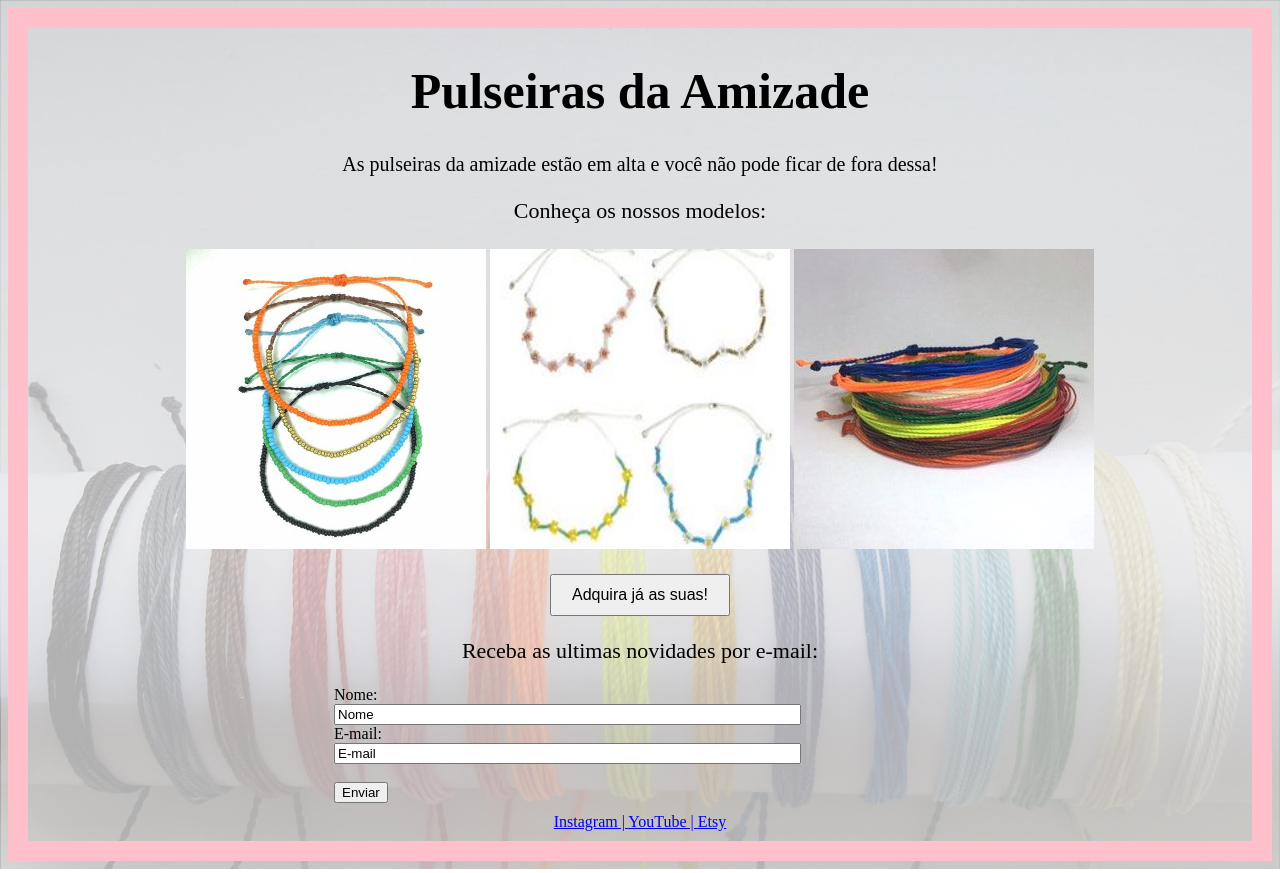
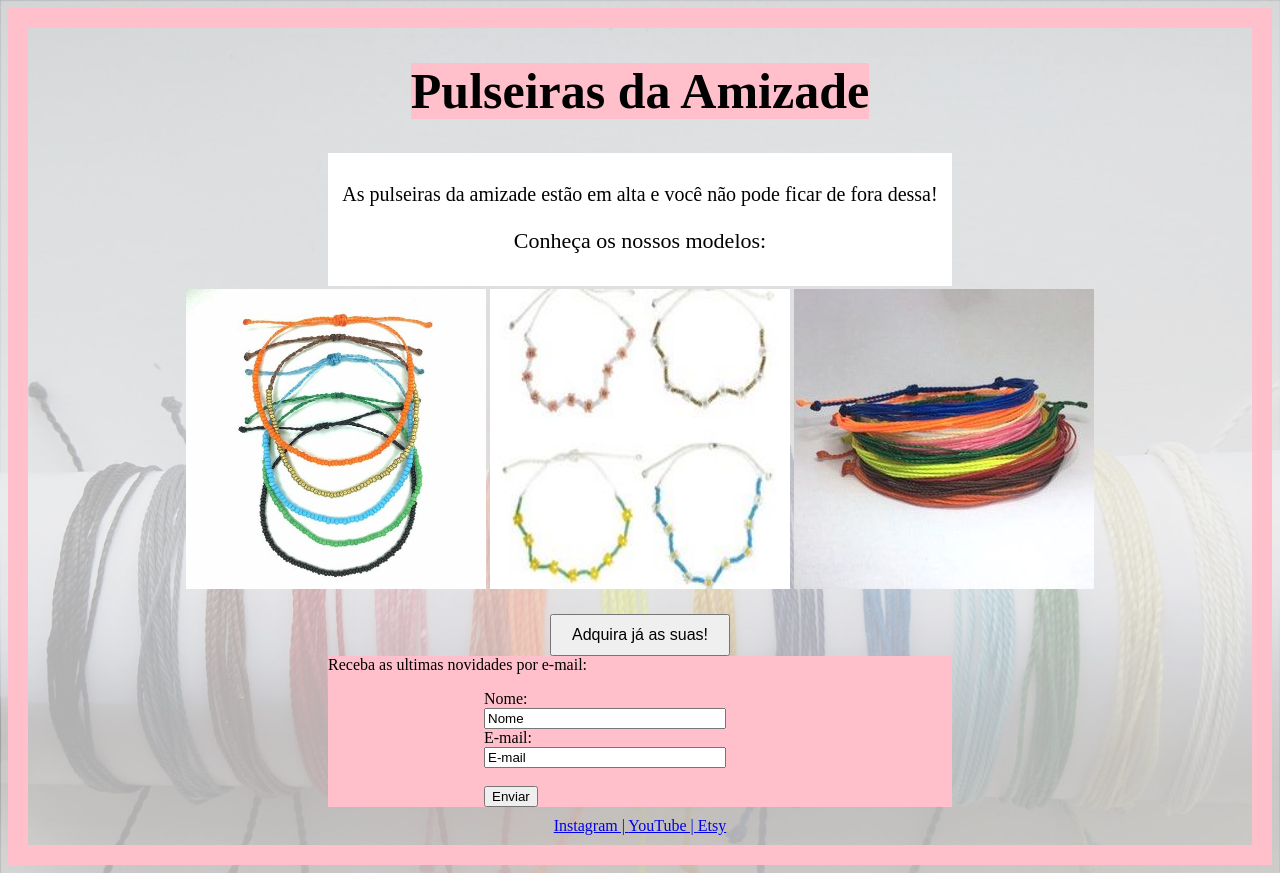
Before and after one commit to veronicalcosta/Desafio1, a plain HTML site: page index.html in a window 1280 px wide. Drawn offline with Linux system fonts and the light colour scheme.

Commit message:
Updating details

```diff
--- a/index.html
+++ b/index.html
@@ -9,9 +9,12 @@
 
 <body style="border: 20px solid pink; background-image: url('imagens/fundo.jpg'); background-size: cover; background-position: center; background-repeat: no-repeat; background-attachment: fixed;">
 
-<h1 style="text-align: center; font-size: 50px;">Pulseiras da Amizade</h1>
+<h1 style="text-align: center; font-size: 50px;"><span style="background-color: pink;">Pulseiras da Amizade</span></h1>
+
+<div style="background-color: white; margin-right: 300px;margin-left: 300px; padding-top: 10px; padding-bottom: 10px;">
 <p style="text-align: center; font-size: 20px;">As pulseiras da amizade estão em alta e você não pode ficar de fora dessa!</p>
 <p style="text-align: center; font-size: 22px; ;">Conheça os nossos modelos:</p>
+</div>
 
 <table align="center">
 <tr>
@@ -23,6 +26,7 @@
 
 <button style="padding: 10px 20px; font-size: 16px; margin: 0 auto; display: block;">Adquira já as suas!</button>
 
+<div style="background-color: pink; margin-right: 300px; margin-left: 300px;"
 <p style="text-align: center; font-size: 22px;">Receba as ultimas novidades por e-mail:</p>
 <form style="margin: 0 auto; width: 50%; display: block;">
     <label for="fname">Nome:</label><br>
@@ -31,6 +35,7 @@
     <input type="text" id="lname" name="lname" value="E-mail" style="width: 75%;"><br><br>
     <input type="submit" value="Enviar">
   </form>
+</div>
 
 </body>
 <footer style="text-align: center; padding: 10px;">
```
